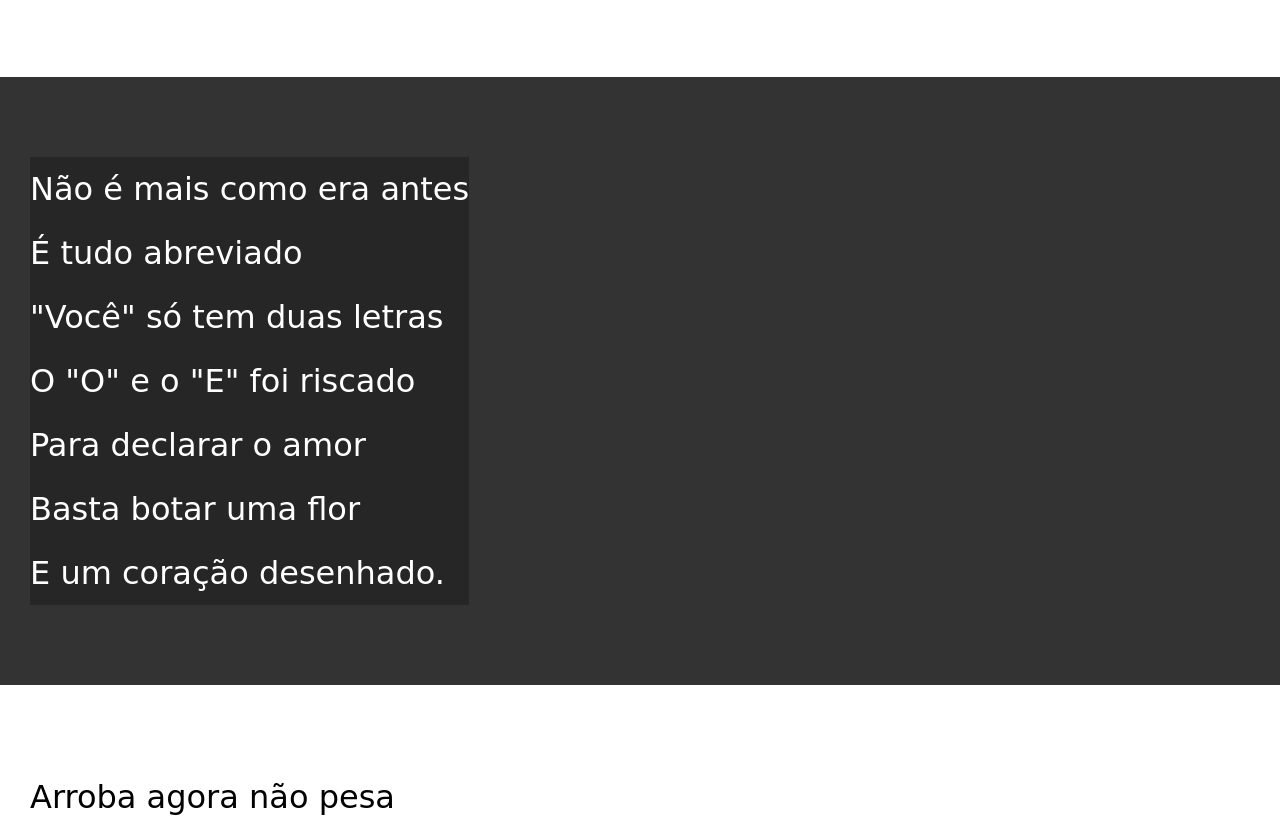
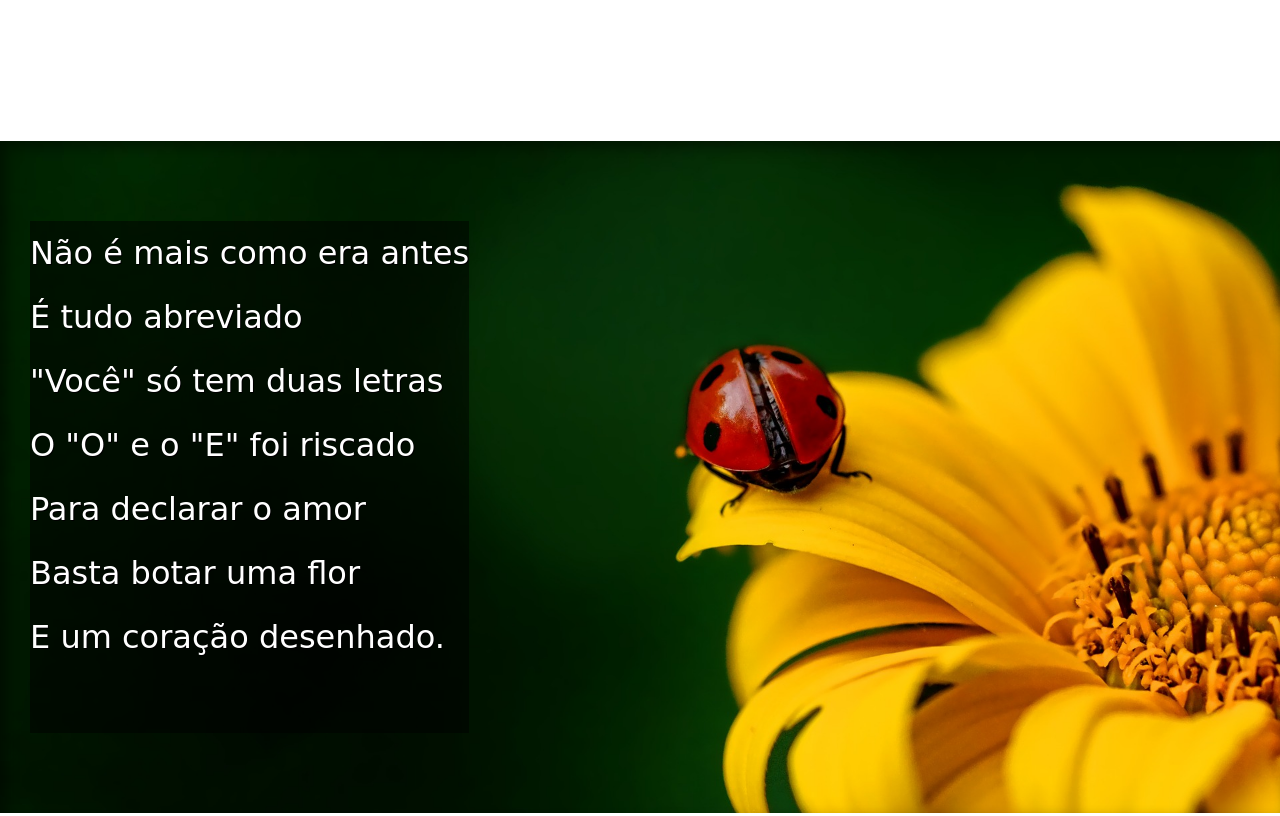
Before and after one commit to FelipeGabrielMenezes/html-css, a plain HTML site: page desafios/desafio02/index.html in a window 1280 px wide. Shown: the part 720-1536 px from the top of the page. Drawn offline with Linux system fonts and the light colour scheme.

Commit message:
Finalização do projeto cordel

```diff
--- a/desafios/desafio02/index.html
+++ b/desafios/desafio02/index.html
@@ -35,7 +35,7 @@
 
 
 
-        <section class="imagem">
+        <section class="imagem" id="img01">
             <p>
                 Não é mais como era antes <br>
                 É tudo abreviado <br>
@@ -71,7 +71,7 @@
             </p>
         </section>
 
-        <section class="imagem">
+        <section class="imagem" id="img02">
             <p>
                 Tenho saudade das cartas <br>
                 Escritas com a própria mão <br>
--- a/desafios/desafio02/style.css
+++ b/desafios/desafio02/style.css
@@ -63,6 +63,10 @@ section {
     font-size: 2.5vw;
 }
 
+section > p {
+    padding-bottom: 2em;
+}
+
 section.normal {
     background-color: white;
     color: black;
@@ -71,14 +75,30 @@ section.normal {
 section.imagem {
     background-color: rgba(51, 51, 51);
     color: white;
+    box-shadow: inset 6px 6px 13px rgba(0, 0, 0, 0.434);
+    background-size: cover;
+    background-attachment: fixed;
 }
+
 
 section.imagem > p {
     display: inline-block;
-    background-color: rgba(0, 0, 0, 0.253);
+    background-color: rgba(0, 0, 0, 0.5);
+    text-shadow: 1px 1px 0px black;
+
 
 }
 
+section#img01 {
+    background-image: url('/desafios/desafio02/imagens/background001.jpg');
+    background-position: right center;
+
+}
+
+section#img02 {
+    background-image: url('/desafios/desafio02/imagens/background002.jpg');
+
+}
 
 footer {
     background-color: black;
```
